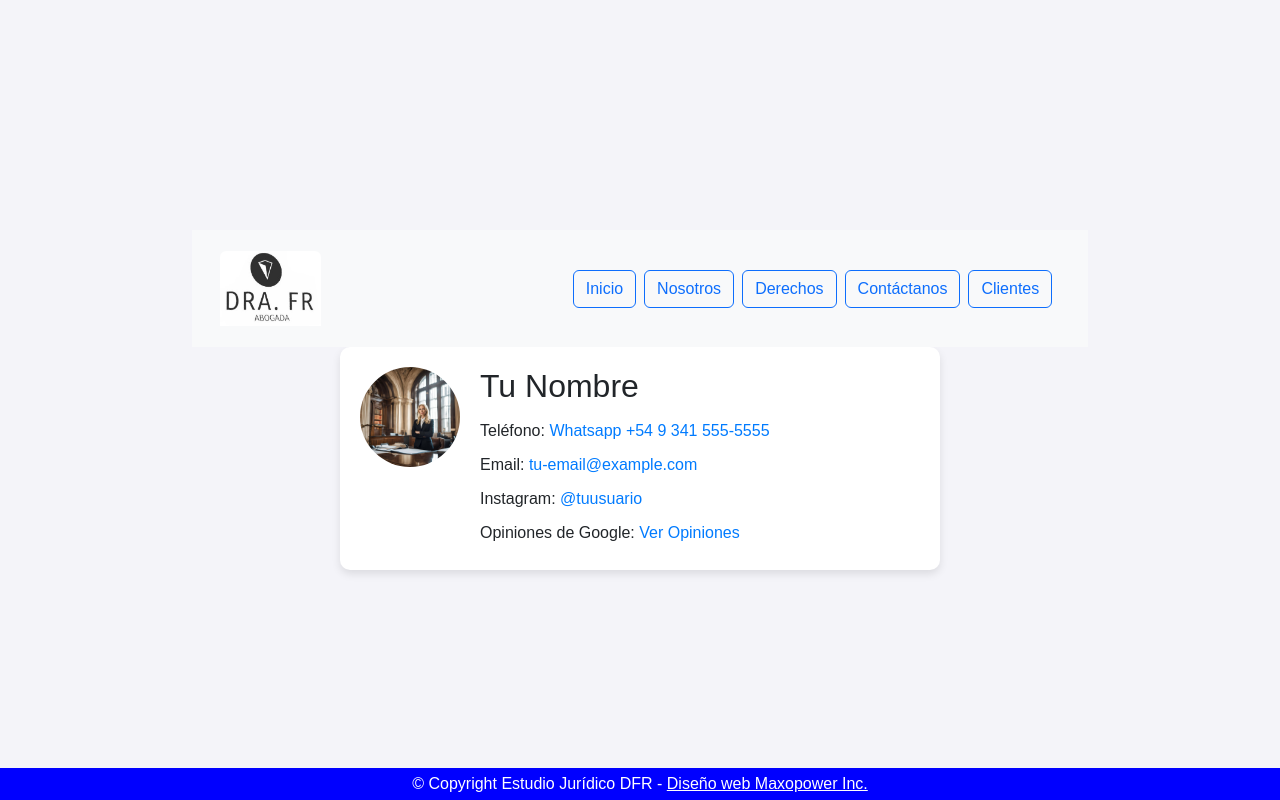
After one commit to maxopower1978/Coderhouse-57830-MaximilianoBrandi, a Django app: page /contacto in a window 1280 px wide. The commit adds this page. Run offline with Django 5.2, Linux system fonts and the light colour scheme.

Commit message:
feat: mejorando las vistas

```diff
--- a/proyecto/home/templates/home/componentes/footer.html
+++ b/proyecto/home/templates/home/componentes/footer.html
@@ -1,6 +1,6 @@
 <p style="position: fixed; left: 0; right: 0; bottom: 0; background-color: blue; color: white; text-align: center; padding: 4px; margin: 0;">
     © Copyright Estudio Jurídico DFR -
-    <a href="#" style="color: white; text-decoration: underline;" rel="noopener noreferrer">
+    <a href="{% url 'nosotros:about_me' %}" style="color: white; text-decoration: underline;" rel="noopener noreferrer">
         Diseño web Maxopower Inc.
     </a>
 </p>
--- a/proyecto/home/templates/home/componentes/header.html
+++ b/proyecto/home/templates/home/componentes/header.html
@@ -25,9 +25,19 @@
                     <li class="nav-item">
                         <a class="btn btn-outline-primary me-2" href="{% url 'derechos:derechos' %}">Derechos</a>
                     </li>
+                    <li class="nav-item">
+                        <a class="btn btn-outline-primary me-2" href="{% url 'nosotros:contacto' %}">Contáctanos</a>
+                    </li>
+                    <!-- <form class="d-flex" role="search">
+                        <input class="form-control me-2" type="email" placeholder="Correo Electrónico" aria-label="email">
+                        <button class="btn btn-outline-success" type="submit">Suscríbete</button>
+                    </form> -->
                     {% if user.is_authenticated %}
                         <li class="nav-item">
                             <a class="btn btn-outline-primary me-2" href="{% url 'clientes:index' %}">Clientes</a>
+                        </li>
+                        <li class="nav-item">
+                            <a class="btn btn-outline-primary me-2" href="#">Consulta</a>
                         </li>
                         <li class="nav-item">
                             <a class="btn btn-outline-primary me-2" href="{% url 'home:profile' %}">{{ user.username }}</a>
@@ -46,19 +56,7 @@
                             <a class="btn btn-outline-primary me-2" href="{% url 'home:login' %}">Clientes</a>
                         </li>
                     {% endif %}
-                    <li class="nav-item">
-                        <a class="btn btn-outline-primary me-2" href="#">Consulta</a>
-                    </li>
-                    <li class="nav-item">
-                        <a class="btn btn-outline-primary" href="#">Contáctanos</a>
-                    </li>
                 </ul>
-                <!--
-                <form class="d-flex" role="search">
-                    <input class="form-control me-2" type="email" placeholder="Correo Electrónico" aria-label="email">
-                    <button class="btn btn-outline-success" type="submit">Suscríbete</button>
-                </form>
-                -->
             </div>
         </div>
     </nav>
--- a/proyecto/home/templates/home/index.html
+++ b/proyecto/home/templates/home/index.html
@@ -13,14 +13,14 @@
         justify-content: center; /* Centra las imágenes en la pantalla */
         position: relative;
         width: 100%;
-        height: calc(200vh - 40px); /* Ajusta según la altura de tu header y footer */
+        height: calc(100vh - 40px); /* Ajusta según la altura de tu header y footer */
         overflow: hidden; /* Evita que las imágenes se salgan del contenedor */
     }
     .image-container a {
         position: relative; /* Permite la superposición */
     }
     .image-container img {
-        width: 110%; /* Ajusta el tamaño de las imágenes */
+        width: 100%; /* Ajusta el tamaño de las imágenes */
         transition: transform 0.3s ease; /* Transición suave para el zoom */
         margin-left: -5%; /* Solapa las imágenes centradas */
     }
--- /dev/null
+++ b/proyecto/nosotros/templates/nosotros/contacto.html
@@ -0,0 +1,60 @@
+{% extends 'home/base.html' %}
+
+{% block header %}
+{% load static %}
+<style>
+     body {
+            font-family: Arial, sans-serif;
+            background-color: #f4f4f9;
+            margin: 0;
+            padding: 20px;
+            display: flex;
+            justify-content: center;
+            align-items: center;
+            height: 100vh;
+        }
+        .container {
+            display: flex;
+            background-color: white;
+            border-radius: 10px;
+            padding: 20px;
+            box-shadow: 0 4px 8px rgba(0, 0, 0, 0.1);
+            width: 600px;
+        }
+        .photo {
+            margin-right: 20px;
+        }
+        .photo img {
+            border-radius: 50%;
+            width: 100px;
+            height: 100px;
+        }
+        .contact-info {
+            display: flex;
+            flex-direction: column;
+            justify-content: center;
+        }
+        .contact-info p {
+            margin: 5px 0;
+        }
+        a {
+            color: #007BFF;
+            text-decoration: none;
+        }
+        a:hover {
+            text-decoration: underline;
+        }
+    </style>
+    <div class="container">
+        <div class="photo">
+            <img src="{% static 'home/img/abogada.jpg' %}" alt="Tu Foto">
+        </div>
+        <div class="contact-info">
+            <h2>Tu Nombre</h2>
+            <p>Teléfono: <a href="Whatsapp:+54 9 341 555-5555">Whatsapp +54 9 341 555-5555</a></p>
+            <p>Email: <a href="mailto:drafr@gmail.com">tu-email@example.com</a></p>
+            <p>Instagram: <a href="https://www.instagram.com/estudiodrafr" target="_blank">@tuusuario</a></p>
+            <p>Opiniones de Google: <a href="https://www.google.com/maps/place/estudiodrafr" target="_blank">Ver Opiniones</a></p>
+        </div>
+    </div>
+{% endblock header %}
--- a/proyecto/nosotros/urls.py
+++ b/proyecto/nosotros/urls.py
@@ -5,4 +5,6 @@ app_name = "nosotros"
 
 urlpatterns = [
     path('nosotros/', views.index, name='nosotros'),
+    path('about_me/', views.aboutme, name='about_me'),
+    path('contacto', views.contacto, name='contacto'),
  ]
--- a/proyecto/nosotros/views.py
+++ b/proyecto/nosotros/views.py
@@ -9,3 +9,9 @@ def index(request):
     else:
         query = Nosotros.objects.all()
     return render(request,'nosotros/index.html', {"object_list": query})
+
+def aboutme(request):
+    return render(request,'nosotros/about_me.html')
+
+def contacto(request):
+    return render(request,'nosotros/contacto.html')
```
Also changed, not shown: proyecto/home/templates/home/login.html (+19 -9 lines), proyecto/home/templates/home/logout.html (+14 -3 lines), proyecto/nosotros/templates/nosotros/about_me.html (added, +40 -0 lines), proyecto/db.sqlite3.
